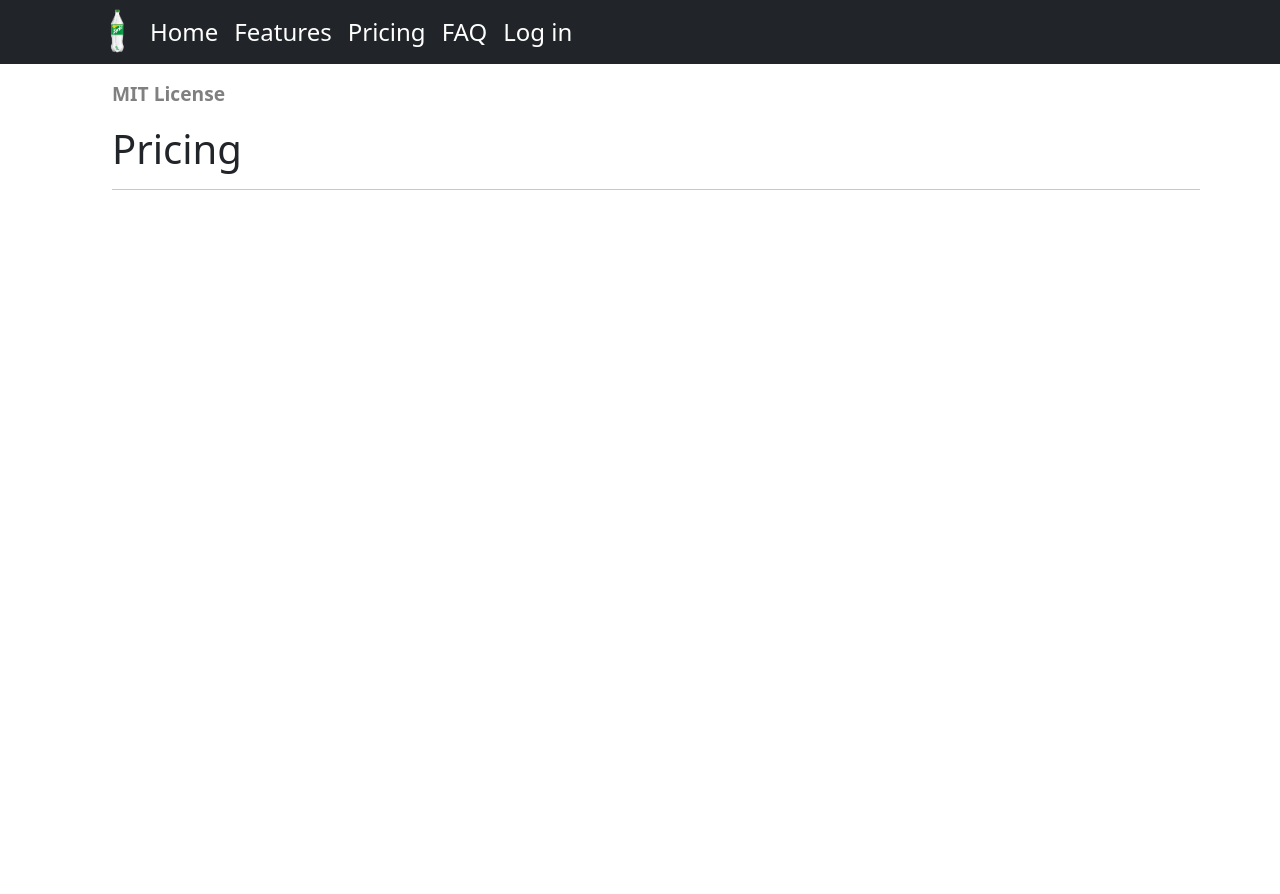
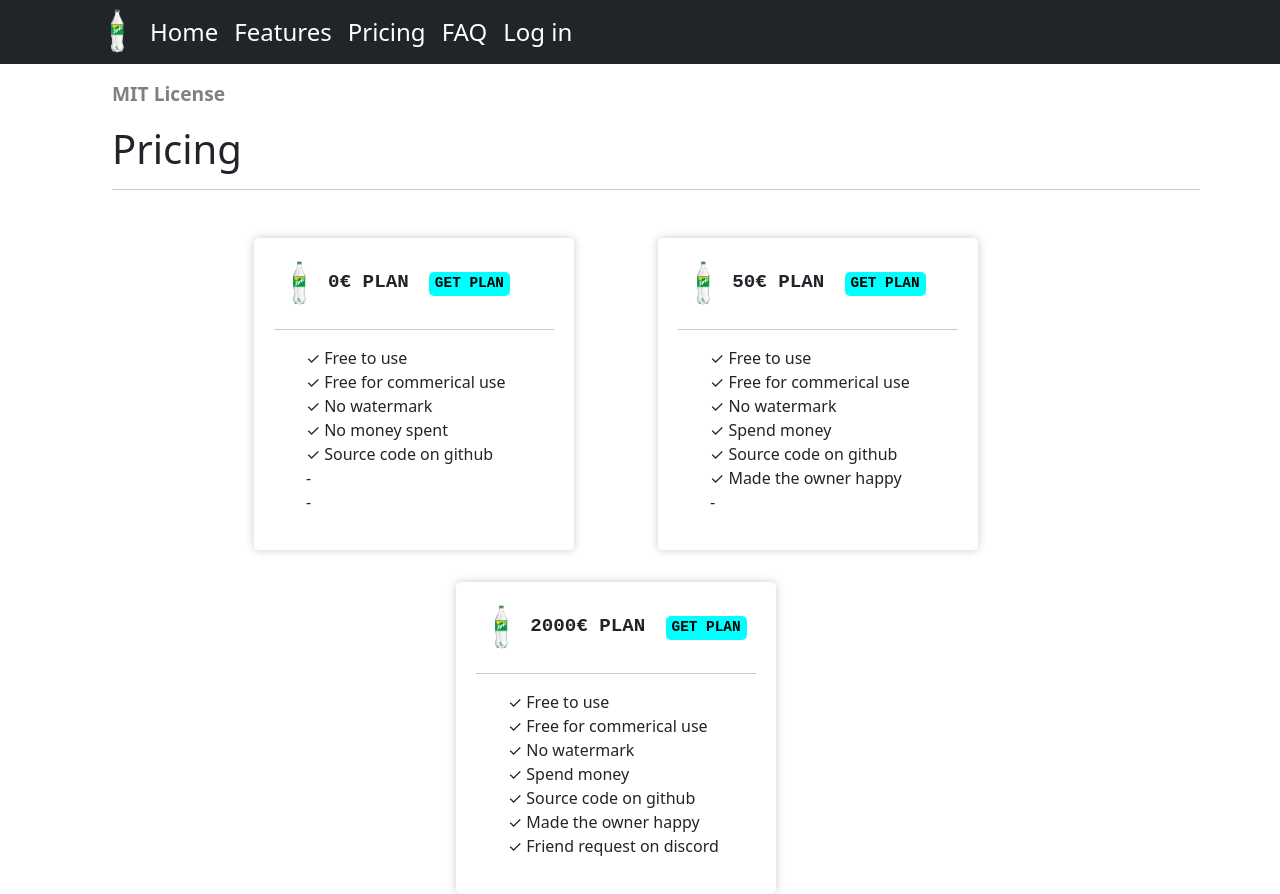
Before and after one commit to jkatsanis/SpriteEngine-Website, a plain HTML site: page Website/pricing.html in a window 1280 px wide. Before the commit the page ends 800 px from the top, so only its background shows below. Drawn offline with nearby package versions, Linux system fonts and the light colour scheme.

Commit message:
added pricing website which looks already decent

```diff
--- a/Website/pricing.html
+++ b/Website/pricing.html
@@ -5,8 +5,8 @@
   <meta charset="UTF-8">
   <meta name="viewport" content="width=device-width, initial-scale=1.0">
   <link rel="stylesheet" href="style.css">
-  <link rel="stylesheet" href="styleFeatures.css">
-  <script src="scripts/FEATURES.js"></script>
+  <link rel="stylesheet" href="stylePricing.css">
+  <script src="scripts/PRICING.js"></script>
   <link href="https://cdn.jsdelivr.net/npm/bootstrap@5.0.2/dist/css/bootstrap.min.css" rel="stylesheet" integrity="sha384-EVSTQN3/azprG1Anm3QDgpJLIm9Nao0Yz1ztcQTwFspd3yD65VohhpuuCOmLASjC" crossorigin="anonymous">
 </head>
 <header>
@@ -40,6 +40,65 @@
       <p class="background-text">MIT License</p>
       <h1>Pricing</h1>
       <hr>
+      <div class="pricing-container">
+        <div class="box">
+          <div class="inline-box">
+            <img src="pictures/Sprite1.png"  width="50rem" alt="Icon description">
+            <p class="plan-desc">0€ Plan</p>
+            <button type="button" class="get-plan-button" onclick=onPlanClick(0)>Get Plan</button>
+            <hr>
+            <div class="centered-items">
+              <p>
+                &#x2713; Free to use <br>
+                &#x2713; Free for commerical use <br>
+                &#x2713; No watermark <br>
+                &#x2713; No money spent <br>
+                &#x2713; Source code on github <br>
+                - <br>
+                - <br>
+              </p>
+            </div>
+         </div>
+        </div>
+        <div class="box">
+          <div class="inline-box">
+            <img src="pictures/Sprite1.png"  width="50rem" alt="Icon description">
+            <p class="plan-desc">50€ Plan</p>
+            <button type="button" class="get-plan-button" onclick=onPlanClick(50)>Get Plan</button>
+            <hr>
+            <div class="centered-items">
+              <p>
+                &#x2713; Free to use <br>
+                &#x2713; Free for commerical use <br>
+                &#x2713; No watermark <br>
+                &#x2713; Spend money <br>
+                &#x2713; Source code on github <br>
+                &#x2713; Made the owner happy <br>
+                - <br>
+              </p>
+            </div>
+         </div>
+        </div>
+        <div class="box">
+          <div class="inline-box">
+            <img src="pictures/Sprite1.png"  width="50rem" alt="Icon description">
+            <p class="plan-desc">2000€ Plan</p>
+            <button type="button" class="get-plan-button" onclick=onPlanClick(2000)>Get Plan</button>
+            <hr>
+            <div class="centered-items">
+              <p>
+                &#x2713; Free to use <br>
+                &#x2713; Free for commerical use <br>
+                &#x2713; No watermark <br>
+                &#x2713; Spend money <br>
+                &#x2713; Source code on github <br>
+                &#x2713; Made the owner happy <br>
+                &#x2713; Friend request on discord<br>
+              </p>
+            </div>
+         </div>
+        </div>
+      </div>
   </div>
 </body>
 </html>
--- /dev/null
+++ b/Website/scripts/PRICING.js
@@ -0,0 +1,4 @@
+function onPlanClick(plan)
+{
+    console.log("buying a plan..: " + plan);
+}
--- a/Website/style.css
+++ b/Website/style.css
@@ -39,8 +39,13 @@ main{
     font-size: 16px;
     font-weight: 600;
     padding: 0.5rem;
+    transition: all 0.3s ease-in-out;
 }
 
+#btnGetStarted:hover {
+    box-shadow: 0px 0px 10px rgba(0, 0, 0, 0.1);
+    transform: scale(1.05);
+}
 .center{
     text-align: center;
     padding-top: 10rem;
--- /dev/null
+++ b/Website/stylePricing.css
@@ -0,0 +1,60 @@
+.pricing-container {
+    text-align: center;
+}
+
+.box {
+    margin-top: 2rem;
+    margin-right: 5rem;
+    text-align: left;
+    display: inline-block;
+    width: 20rem;
+    background-color: #fff;
+    border-radius: 5px;
+    box-shadow: 0px 0px 10px rgba(0, 0, 0, 0.2);
+    padding: 20px;
+    transition: all 0.3s ease-in-out;
+}
+
+.box:hover {
+    box-shadow: 0px 0px 10px rgba(0, 0, 0, 0.4);
+    transform: scale(1.05);
+}
+.inline-box img {
+    display: inline-block;
+}
+
+.inline-box p {
+    display: inline-block;
+}
+
+.plan-desc {
+    font-size: 120%;
+    font-weight: bold;
+    font-family: monospace;
+    text-transform: uppercase;
+}
+
+.centered-items {
+    margin-left: 2rem
+}
+
+.invinsible {
+    color: white;
+}
+
+.get-plan-button {
+    font-size: 90%;
+    font-weight: bold;
+    font-family: monospace;
+    text-transform: uppercase;
+    margin-left: 1rem;
+    border: none;
+    background-color:aqua;
+    border-radius: 5px;
+    transition: all 0.3s ease-in-out;
+}
+
+.get-plan-button:hover {
+    box-shadow: 0px 0px 10px rgba(0, 0, 0, 0.4);
+    transform: scale(1.05);
+}
```
Also changed, not shown: Website/pictures/pricing-background.PNG (added).
